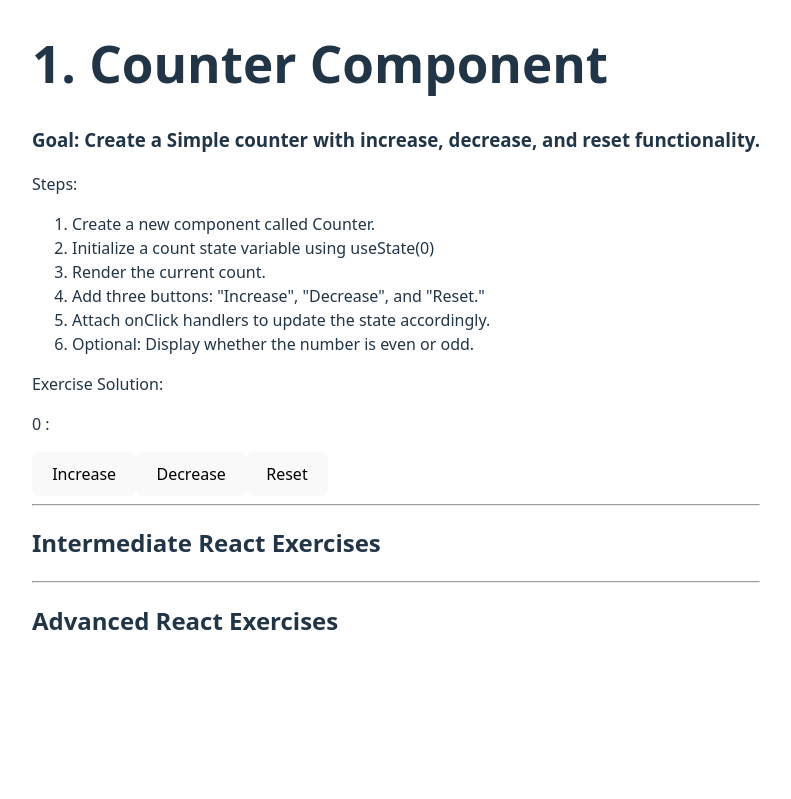
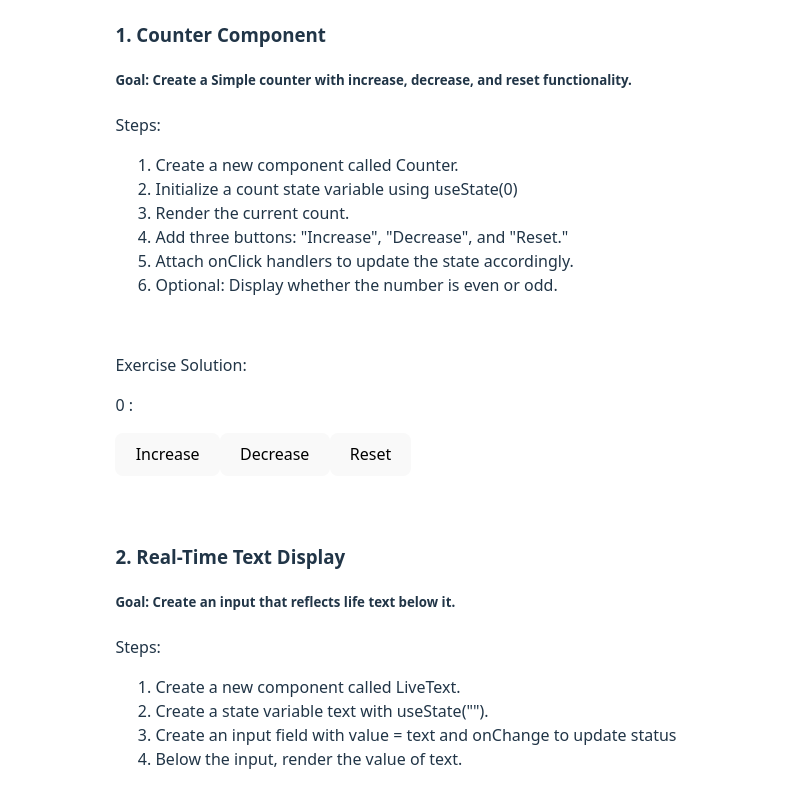
Before and after one commit to Bateeters/React-Exercises-Pt2, a React (Vite) app in the folder React Exercises Pt2/: page / in a window 1280 px wide. Shown: the part 261-1060 px from the top of the page, without its empty margins (244-1035 px from the left). Before the commit the page ends 952 px from the top, so only its background shows below. Built offline with nearby package versions, Linux system fonts and the light colour scheme.

Commit message:
Started Next Exercise, some formatting changes

```diff
--- a/React Exercises Pt2/src/App.jsx
+++ b/React Exercises Pt2/src/App.jsx
@@ -1,4 +1,5 @@
 import Counter from './components/Counter'
+import LiveText from './components/LiveText'
 import './css/App.css'
 
 function App() {
@@ -10,6 +11,7 @@ function App() {
       <hr />
       <h2>Beginner React Exercises</h2>
       <Counter/>
+      <LiveText/>
       <hr />
       <h2>Intermediate React Exercises</h2>
       <hr />
--- a/React Exercises Pt2/src/components/Counter.jsx
+++ b/React Exercises Pt2/src/components/Counter.jsx
@@ -33,8 +33,8 @@ function Counter() {
 
     return (
         <div>
-            <h1>1. Counter Component</h1>
-            <h3>Goal: Create a Simple counter with increase, decrease, and reset functionality.</h3>
+            <h3>1. Counter Component</h3>
+            <h5>Goal: Create a Simple counter with increase, decrease, and reset functionality.</h5>
             <p>Steps:</p>
             <ol>
                 <li>Create a new component called Counter.</li>
@@ -44,12 +44,13 @@ function Counter() {
                 <li>Attach onClick handlers to update the state accordingly.</li>
                 <li>Optional: Display whether the number is even or odd.</li>
             </ol>
+            <br/>
             <p>Exercise Solution:</p>
             <p>{counter} : {oddOrEven}</p>
             <button onClick={increaseCount}>Increase</button>
             <button onClick={decreaseCount}>Decrease</button>
             <button onClick={resetCount}>Reset</button>
-
+            <br /><br /><br />
         </div>
     )
 }
--- /dev/null
+++ b/React Exercises Pt2/src/components/LiveText.jsx
@@ -0,0 +1,20 @@
+function LiveText() {
+    return(
+        <div>
+            <h3>2. Real-Time Text Display</h3>
+            <h5>Goal: Create an input that reflects life text below it.</h5>
+            <p>Steps:</p>
+            <ol>
+                <li>Create a new component called LiveText.</li>
+                <li>Create a state variable text with useState("").</li>
+                <li>Create an input field with value = text and onChange to update status</li>
+                <li>Below the input, render the value of text.</li>
+            </ol>
+            <br />
+            <p>Exercise Solution:</p>
+            <br /><br /><br />
+        </div>
+    )
+}
+
+export default LiveText
```
